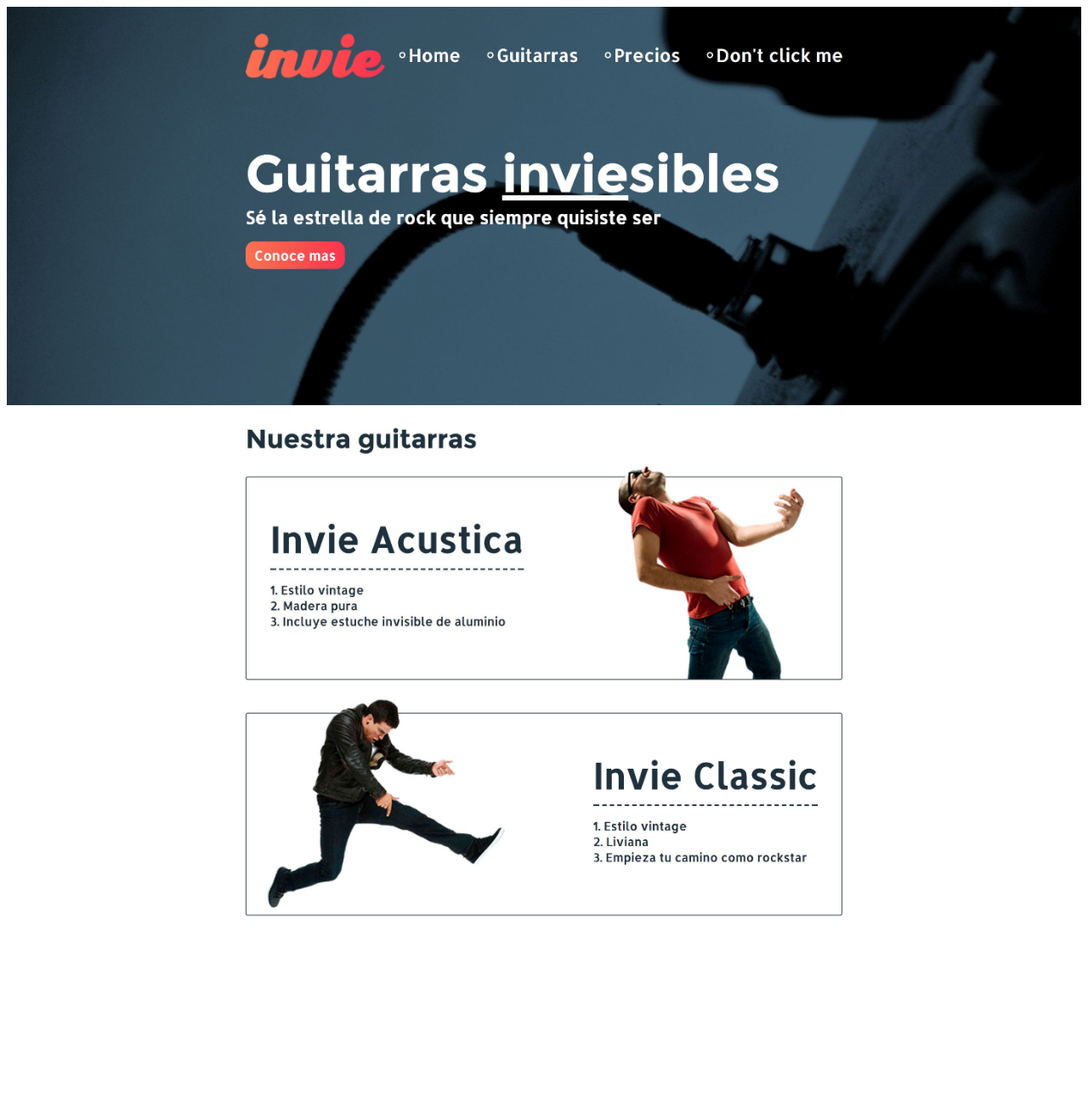
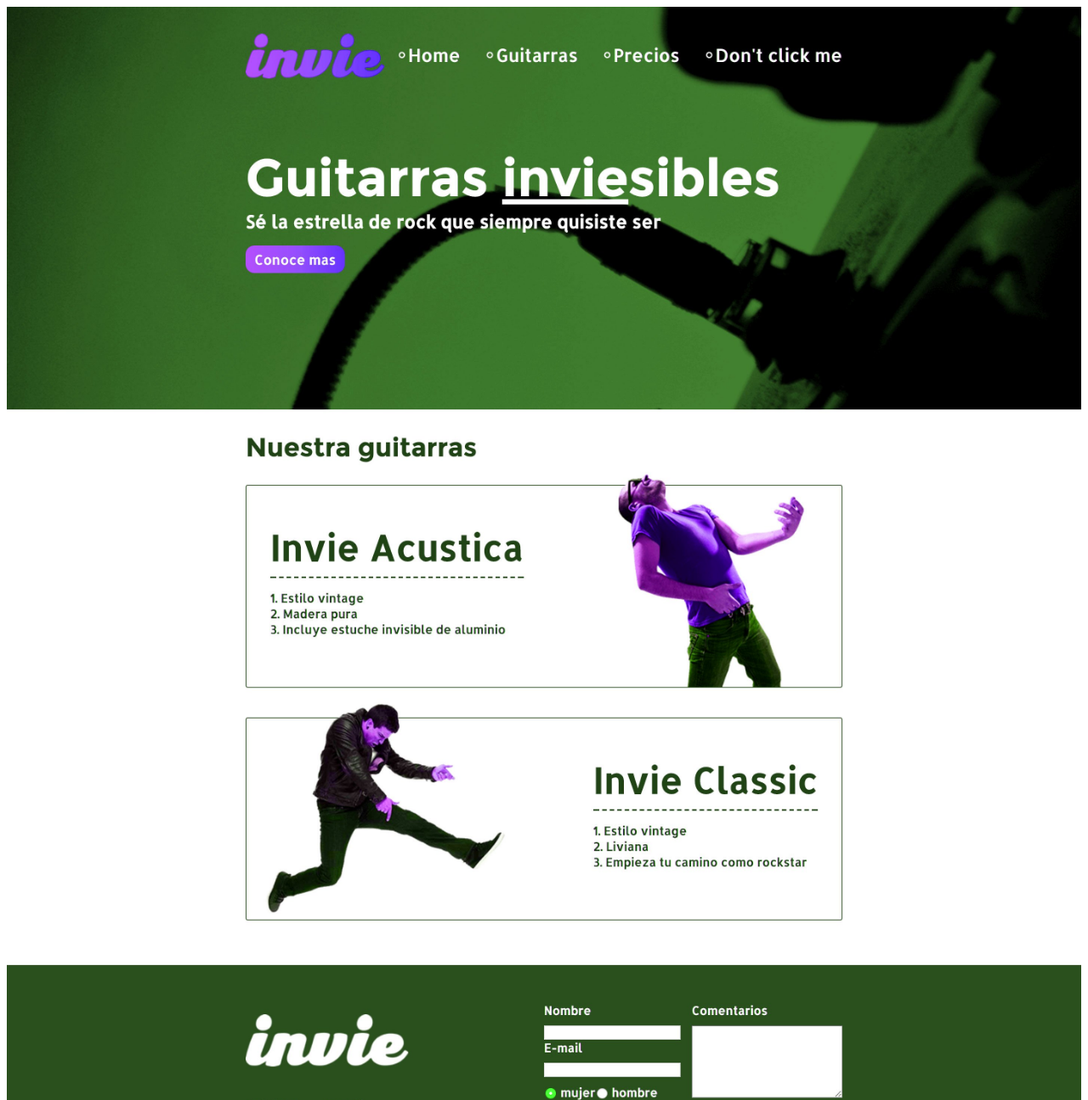
Before and after one commit to amarrugoh/invie-github, a plain HTML site: page index.html in a window 1280 px wide. Shown: the top 1295 px of the page at 85% size. Before the commit the page ends 1131 px from the top, so only its background shows below. Drawn offline with Linux system fonts and the light colour scheme.

Commit message:
Nueva Version de invie -Verde

```diff
--- a/index.html
+++ b/index.html
@@ -15,9 +15,6 @@
     </style>
   </head>
   <body>
-    <img src="header.jpg"  alt="">
-    <img src="hero.jpg" alt="">
-    <img src="acustica.jpg" alt="">
-    <img src="clasica.jpg" alt="">
+    <img src="nueva-version.jpg" alt=""
   </body>
 </html>
```
Also changed, not shown: nueva-version.jpg (added).
